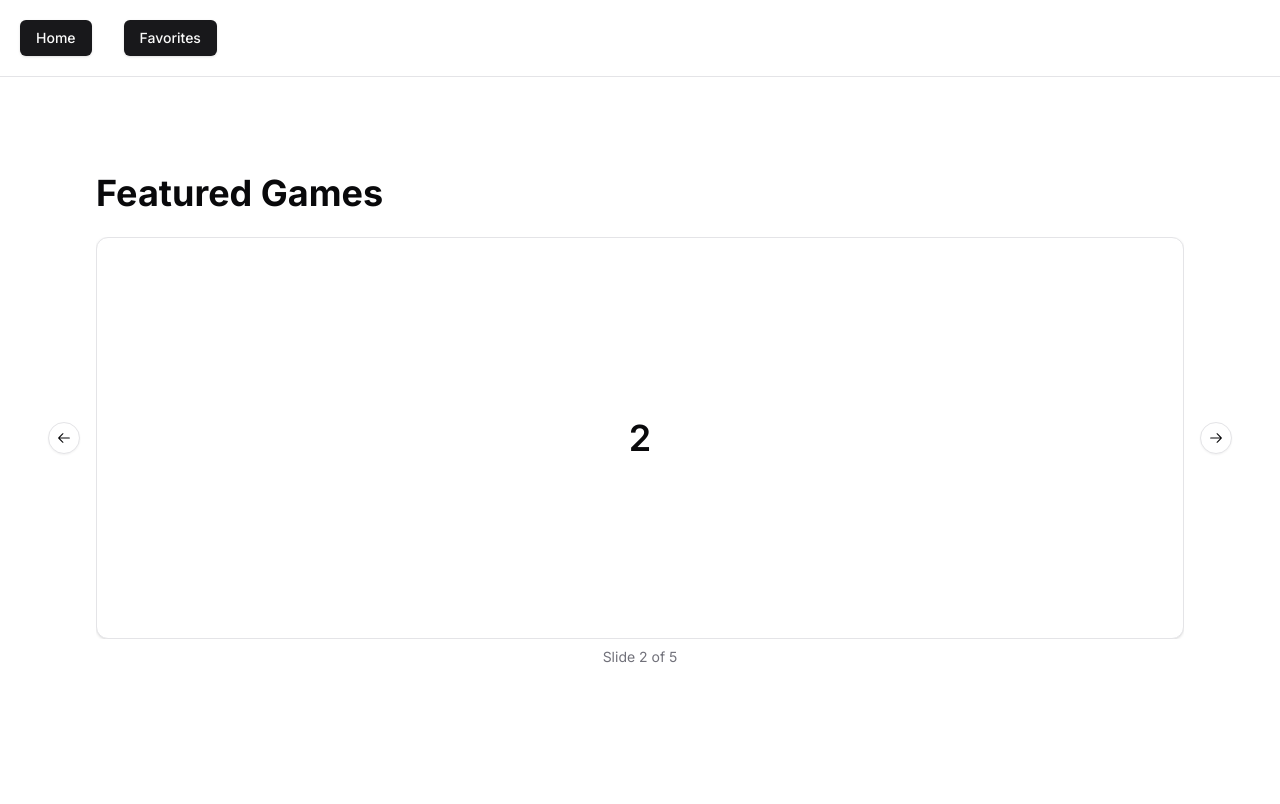
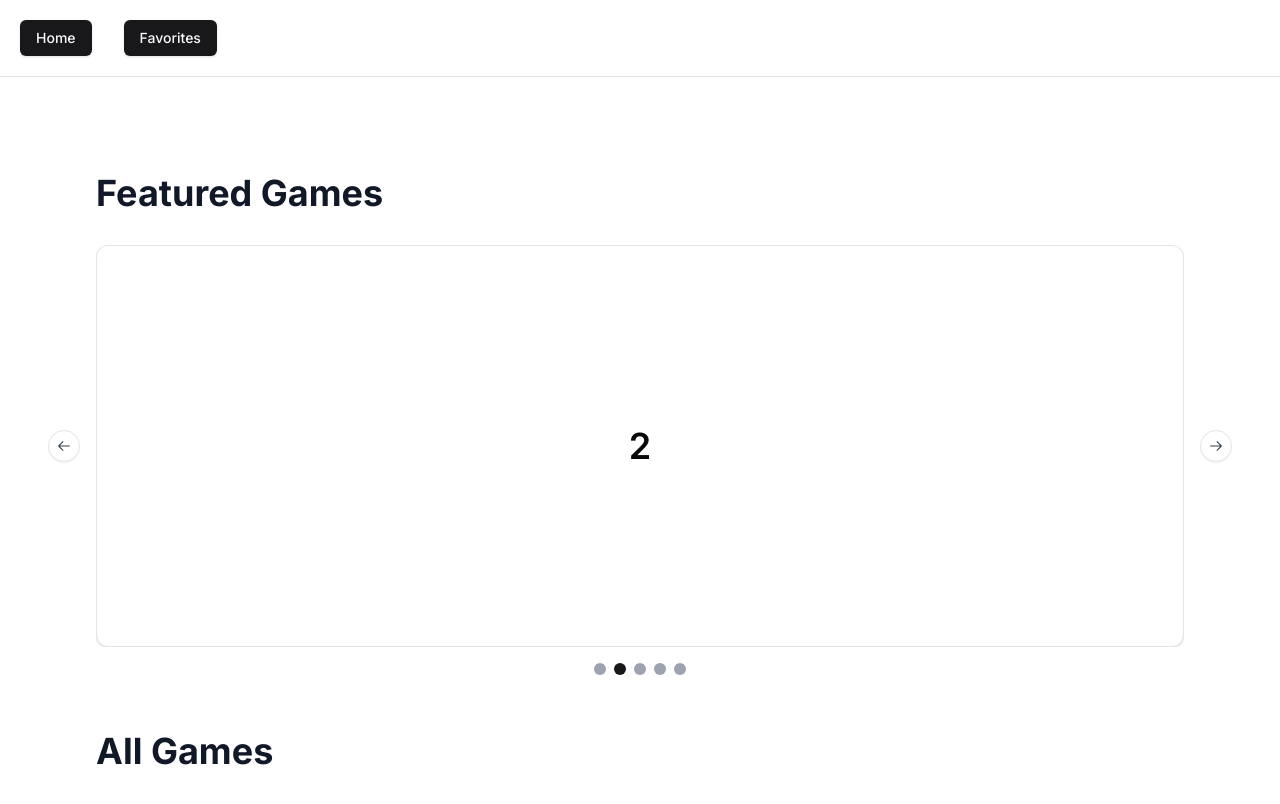
Before and after one commit to luctra02/Spaceworld, a Next.js app in the folder frontend/: page / in a window 1280 px wide. Shown: the top 804 px of the page. Built offline with nearby package versions, Linux system fonts and the light colour scheme.

Commit message:
style(frontend): :lipstick: Add tailwind typography styling to the homepage

```diff
--- a/frontend/package.json
+++ b/frontend/package.json
@@ -26,6 +26,7 @@
     "tailwindcss-animate": "^1.0.7"
   },
   "devDependencies": {
+    "@tailwindcss/typography": "^0.5.15",
     "@types/node": "^20",
     "@types/react": "^18",
     "@types/react-dom": "^18",
--- a/frontend/src/app/page.tsx
+++ b/frontend/src/app/page.tsx
@@ -1,8 +1,12 @@
 import Slideshow from "@/components/Slideshow";
 export default function Home() {
   return (
-    <main className="flex min-h-screen flex-col items-center justify-between p-24">
-      <Slideshow />
+    <main className="flex min-h-screen flex-col p-24 prose lg:prose-xl max-w-full">
+      <h2>Featured Games</h2>
+      <div className="not-prose">
+        <Slideshow />
+      </div>
+      <h2 className="mt-20">All Games</h2>
     </main>
   );
 }
--- a/frontend/src/components/Slideshow.tsx
+++ b/frontend/src/components/Slideshow.tsx
@@ -48,7 +48,6 @@ export default function Slideshow() {
       onMouseEnter={() => setIsHovered(true)} // Pause when hovered
       onMouseLeave={() => setIsHovered(false)} // Resume when hover ends
     >
-      <h1 className="text-4xl font-bold mb-6">Featured Games</h1>
       <Carousel setApi={setApi} className="w-full">
         <CarouselContent>
           {Array.from({ length: 5 }).map((_, index) => (
@@ -64,8 +63,15 @@ export default function Slideshow() {
         <CarouselPrevious />
         <CarouselNext />
       </Carousel>
-      <div className="py-2 text-center text-sm text-muted-foreground">
-        Slide {current} of {count}
+      <div className="flex justify-center space-x-2 mt-4">
+        {Array.from({ length: count }).map((_, index) => (
+          <span
+            key={index}
+            className={`h-3 w-3 rounded-full ${
+              current === index + 1 ? "bg-primary" : "bg-gray-400"
+            }`}
+          />
+        ))}
       </div>
     </div>
   );
--- a/frontend/tailwind.config.ts
+++ b/frontend/tailwind.config.ts
@@ -63,6 +63,9 @@ const config: Config = {
       },
     },
   },
-  plugins: [require("tailwindcss-animate")],
+  plugins: [
+    require("tailwindcss-animate"),
+    require("@tailwindcss/typography"),
+],
 };
 export default config;
```
Also changed, not shown: frontend/src/app/globals.css (line endings or trailing spaces), 1 other file (tests, documents, lock files or other folders).
